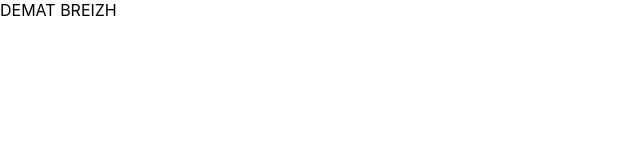
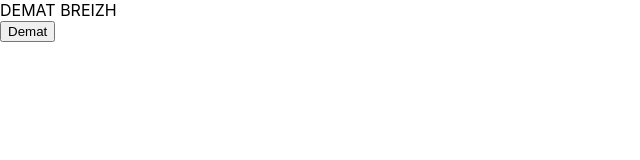
Before and after one commit to RodolpheGaste/2022-04-13-tjs, a React (Create React App) app: page / in a window 1280 px wide. Shown: the top 160 px of the page, without its empty margins (0-640 px from the left). Built offline with nearby package versions, Linux system fonts and the light colour scheme.

Commit message:
Button App.js

```diff
--- a/src/App/App.js
+++ b/src/App/App.js
@@ -1,11 +1,13 @@
 import React from 'react';
-
+import Button from './components/Button/Button'
 import './App.css';
 
 function App() {
   return (
     <div className="App">
       DEMAT BREIZH
+      <br/>
+      <Button/>
     </div>
   );
 }
```
